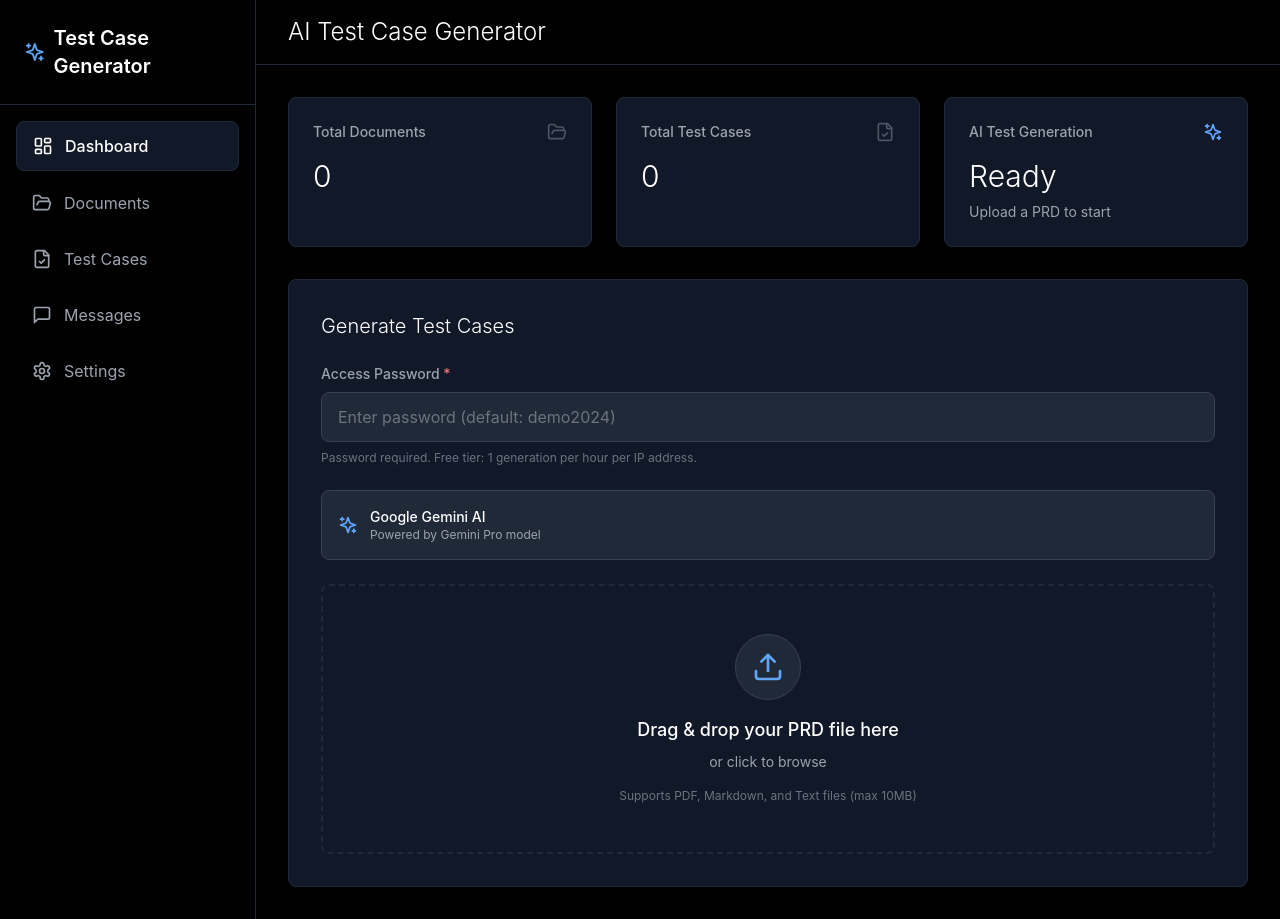
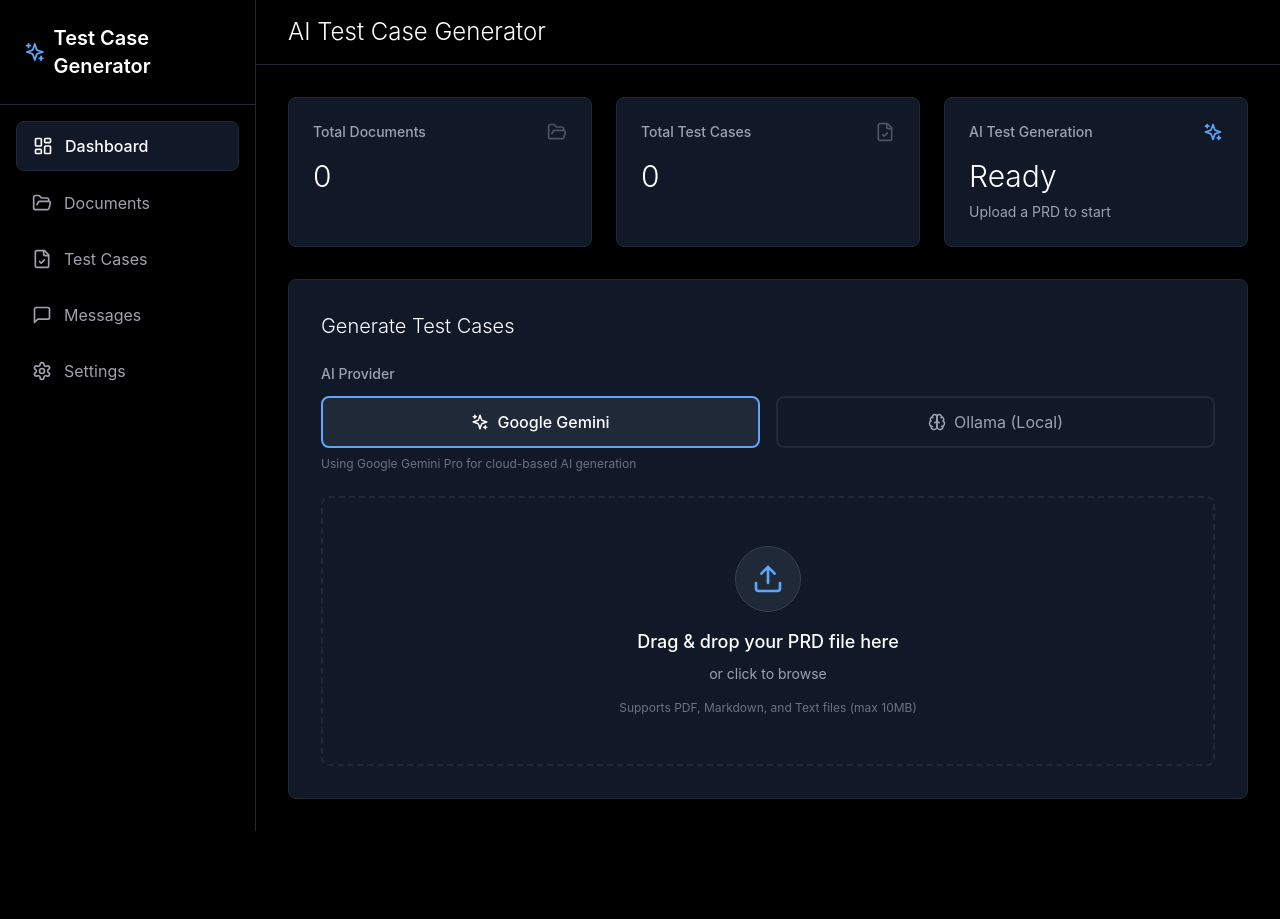
Before and after one commit to SuneetMalhotra/ai-test-case-generator, a React (Vite) app in the folder frontend/: page / in a window 1280 px wide. After the commit the page ends 831 px from the top, so only its background shows below. Built offline with nearby package versions, Linux system fonts and the light colour scheme.

Commit message:
feat: remove password requirement and add Gemini/Ollama provider selector

```diff
--- a/frontend/src/App.tsx
+++ b/frontend/src/App.tsx
@@ -18,7 +18,7 @@ import {
 } from 'lucide-react';
 import { exportToCSV } from './utils/csvExport';
 
-type AIProvider = 'ollama' | 'openai';
+type AIProvider = 'gemini' | 'ollama';
 type ScenarioType = 'functional' | 'edge-case' | 'negative';
 
 interface TestCase {
@@ -39,14 +39,13 @@ interface Document {
 
 const App: React.FC = () => {
   const [activeTab, setActiveTab] = useState<'dashboard' | 'documents' | 'test-cases' | 'messages' | 'settings'>('dashboard');
-  const [aiProvider, setAiProvider] = useState<AIProvider>('ollama');
+  const [aiProvider, setAiProvider] = useState<AIProvider>('gemini');
   const [isGenerating, setIsGenerating] = useState(false);
   const [uploadedFile, setUploadedFile] = useState<File | null>(null);
   const [testCases, setTestCases] = useState<TestCase[]>([]);
   const [documents, setDocuments] = useState<Document[]>([]);
   const [error, setError] = useState<string | null>(null);
   const [rawTestCases, setRawTestCases] = useState<string | null>(null);
-  const [accessPassword, setAccessPassword] = useState<string>('');
 
   const totalDocuments = documents.length;
   const totalTestCases = testCases.length;
@@ -71,14 +70,6 @@ const App: React.FC = () => {
         reader.readAsDataURL(file);
       });
 
-      // Trim and validate password
-      const trimmedPassword = (accessPassword || '').trim();
-      if (!trimmedPassword) {
-        setError('Access password is required. Please enter the password to generate test cases.');
-        setIsGenerating(false);
-        return;
-      }
-
       const response = await fetch('/api/generate', {
         method: 'POST',
         headers: {
@@ -91,7 +82,7 @@ const App: React.FC = () => {
           fileSize: file.size,
           format: 'table',
           scenarioTypes: 'functional,edge-case,negative',
-          password: trimmedPassword,
+          aiProvider: aiProvider,
         }),
       });
 
@@ -166,8 +157,20 @@ const App: React.FC = () => {
 
       setActiveTab('test-cases');
     } catch (err) {
-      setError(err instanceof Error ? err.message : 'An error occurred');
+      let errorMessage = err instanceof Error ? err.message : 'An error occurred';
+
+      // Provide helpful messages for common errors
+      if (errorMessage.includes('blocked') || errorMessage.includes('ERR_BLOCKED')) {
+        errorMessage = 'Request blocked by browser extension. Please disable ad blockers or privacy extensions (like uBlock Origin, Privacy Badger) and try again.';
+      } else if (errorMessage.includes('Network error') || errorMessage.includes('Failed to fetch')) {
+        errorMessage = 'Network error: Unable to connect to the server. Please check your internet connection and try again.';
+      } else if (errorMessage.includes('CORS')) {
+        errorMessage = 'CORS error: Cross-origin request blocked. Please contact support if this persists.';
+      }
+
+      setError(errorMessage);
       setUploadedFile(null);
+      console.error('Error generating test cases:', err);
     } finally {
       setIsGenerating(false);
     }
@@ -446,37 +449,46 @@ const App: React.FC = () => {
               <div className="bg-gray-900 rounded-lg border border-gray-800 p-8">
                 <h3 className="text-xl font-light text-white mb-6">Generate Test Cases</h3>
 
-                {/* Access Password */}
+                {/* AI Provider Toggle */}
                 <div className="mb-6">
-                  <label className="block text-sm font-medium text-gray-400 mb-2">
-                    Access Password <span className="text-red-400">*</span>
+                  <label className="block text-sm font-medium text-gray-400 mb-3">
+                    AI Provider
                   </label>
-                  <input
-                    type="password"
-                    value={accessPassword}
-                    onChange={(e) => setAccessPassword(e.target.value)}
-                    onBlur={(e) => setAccessPassword(e.target.value.trim())}
-                    placeholder="Enter password (default: demo2024)"
-                    className="w-full px-4 py-3 bg-gray-800 border border-gray-700 rounded-lg text-white placeholder-gray-500 focus:outline-none focus:border-blue-400 focus:ring-1 focus:ring-blue-400"
-                    disabled={isGenerating}
-                    autoComplete="off"
-                  />
+                  <div className="flex gap-4">
+                    <button
+                      onClick={() => setAiProvider('gemini')}
+                      disabled={isGenerating}
+                      className={`flex-1 px-6 py-3 rounded-lg border-2 transition-all ${
+                        aiProvider === 'gemini'
+                          ? 'border-blue-400 bg-gray-800 text-white font-medium'
+                          : 'border-gray-800 bg-gray-900 text-gray-400 hover:border-gray-700 hover:text-gray-300'
+                      } ${isGenerating ? 'opacity-50 cursor-not-allowed' : 'cursor-pointer'}`}
+                    >
+                      <div className="flex items-center justify-center gap-2">
+                        <Sparkles size={18} />
+                        <span>Google Gemini</span>
+                      </div>
+                    </button>
+                    <button
+                      onClick={() => setAiProvider('ollama')}
+                      disabled={isGenerating}
+                      className={`flex-1 px-6 py-3 rounded-lg border-2 transition-all ${
+                        aiProvider === 'ollama'
+                          ? 'border-blue-400 bg-gray-800 text-white font-medium'
+                          : 'border-gray-800 bg-gray-900 text-gray-400 hover:border-gray-700 hover:text-gray-300'
+                      } ${isGenerating ? 'opacity-50 cursor-not-allowed' : 'cursor-pointer'}`}
+                    >
+                      <div className="flex items-center justify-center gap-2">
+                        <Brain size={18} />
+                        <span>Ollama (Local)</span>
+                      </div>
+                    </button>
+                  </div>
                   <p className="text-xs text-gray-500 mt-2">
-                    Password required. Free tier: 1 generation per hour per IP address.
+                    {aiProvider === 'gemini'
+                      ? 'Using Google Gemini Pro for cloud-based AI generation'
+                      : 'Using local Ollama instance (requires Ollama running on your machine)'}
                   </p>
-                </div>
-
-                {/* AI Provider Info */}
-                <div className="mb-6">
-                  <div className="bg-gray-800 rounded-lg border border-gray-700 p-4">
-                    <div className="flex items-center gap-3">
-                      <Sparkles className="text-blue-400" size={20} />
-                      <div>
-                        <p className="text-sm font-medium text-white">Google Gemini AI</p>
-                        <p className="text-xs text-gray-400">Powered by Gemini Pro model</p>
-                      </div>
-                    </div>
-                  </div>
                 </div>
 
                 {/* Upload Zone */}
```
Also changed, not shown: 1 other file (tests, documents, lock files or other folders).
